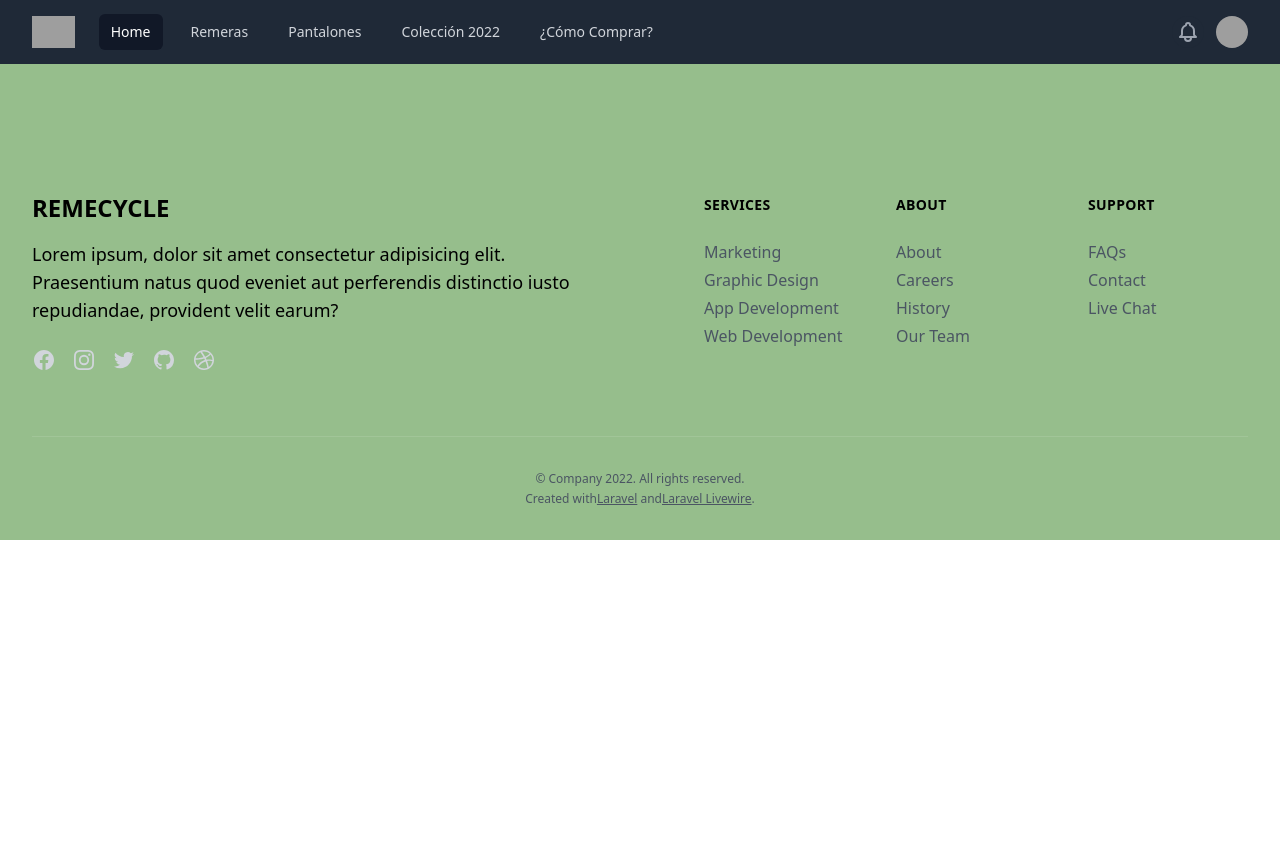
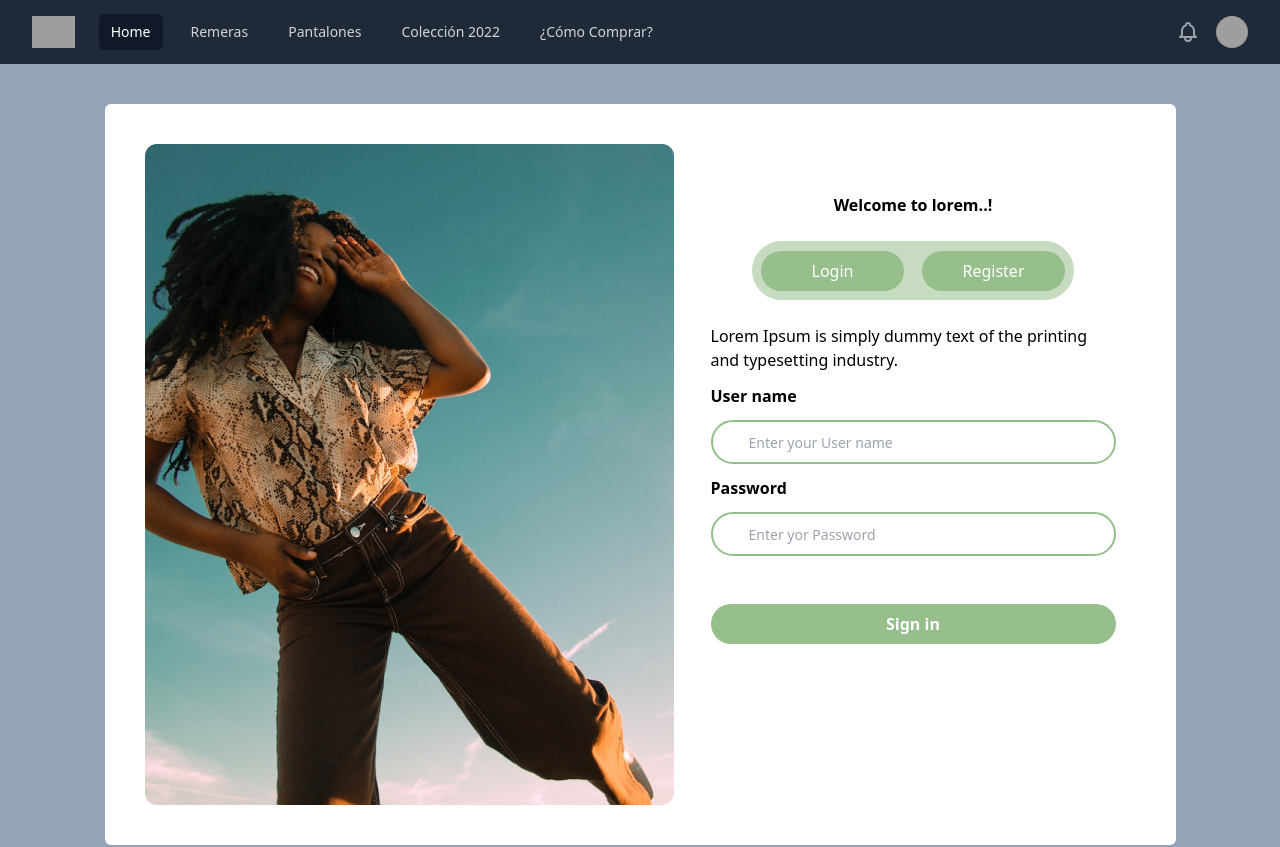
Before and after one commit to No-Country/C06-05-PERN, a React (Create React App) app in the folder frontend/: page /login in a window 1280 px wide. Shown: the top 847 px of the page. Before the commit the page ends 800 px from the top, so only its background shows below. Built offline with nearby package versions, Linux system fonts and the light colour scheme; grey boxes are pictures that could not be loaded.

Commit message:
Terminando el Login de la web, faltan las validaciones y el efecto del switch superior

```diff
--- a/frontend/src/App.js
+++ b/frontend/src/App.js
@@ -7,14 +7,18 @@ import Footer from './screens/generales/Footer.jsx'
 import { Route, Routes } from 'react-router-dom';
 import Products from './screens/generales/ProductCard'
 import ItemDetail2 from './screens/ItemDetail2';
+import Loginx from './screens/generales/Login';
 
-const Mensaje = (Element)=> <h1>Catálogo de remeras</h1>
+
 
 function App() {
   return (
 
        <Fragment>
           <Navbar/>
+
+          <Loginx/>
+
             <Routes>
               <Route path ='/' element={ <Home/>}/>
               <Route path ='/remeras' element={ <ItemDetail2/>} />
--- /dev/null
+++ b/frontend/src/screens/generales/Login.jsx
@@ -0,0 +1,87 @@
+import React, { useState } from 'react'
+import logo_login1 from '../../img/Login_img1.png'
+import logo_login2 from '../../img/Login_img2.png'
+
+
+
+
+
+const Login_input = (props) => {
+    return (
+      <div>
+        <p className='my-3 font-semibold  '> {props.label} </p>
+        <input  className='max-w-[426px]  w-full h-[52,96px] rounded-full placeholder:text-sm placeholder:  box-border py-2 pl-9 pr-3 border-[#96BE8C] border-2 focus:outline-none '  placeholder={props.text} />
+      </div>
+    )
+  }
+
+
+
+
+
+
+
+
+const Login = () => {
+
+    const [user,  setUser] = useState(true); // sera false cuando el usuario no este registrado
+
+    const cambiarLoginPage =()=>{
+      user ? setUser(false) : setUser(true);
+
+
+    }
+
+
+
+
+  return (
+    <div className='w-full py-10 bg-slate-400'>
+           <div className='max-w-[1071px] min-h-[741px] p-10 rounded-md bg-white flex flex-row  items-center justify-between mx-auto '>
+        <div className='max-w-[529px] max-h-[661px]   '>
+           {user==true ?
+           <img src={logo_login1}></img> :
+           <img src={logo_login2}></img>
+           }
+
+        </div>
+        <div className='p-5 w-[445px] h-[603px]'>
+
+
+            <div className=''>
+            <p className='mx-auto text-center font-semibold '>Welcome to lorem..!</p>
+            {/* boton de opciones */}
+            <div className='w-[322px] h-[59px] bg-[#c7dbc1] rounded-full overflow-auto my-6 flex justify-around items-center mx-auto'>
+                <button  onClick={cambiarLoginPage} className='bg-[#97bf8c] w-[143px] h-[40px] rounded-full text-white'>Login</button>
+                <button  onClick={cambiarLoginPage} className='bg-[#97bf8c] w-[143px] h-[40px] rounded-full text-white' >Register</button>
+            </div>
+
+            </div>
+            <p>Lorem Ipsum is simply dummy text of the printing and typesetting industry.</p>
+            <div className=''>
+               { user==false &&
+               <Login_input   label='Email Adress' text='Enter yor Email Adress'></Login_input>
+               }
+                <Login_input   label='User name' text='Enter your User name'/>
+                <Login_input   label='Password' text='Enter yor Password'/>
+            </div>
+           <button className='w-full bg-[#97bf8c] rounded-full py-2 mt-12 text-white font-semibold'>Sign in</button>
+        </div>
+
+    </div>
+    </div>
+
+
+  )
+}
+
+
+
+
+
+
+
+
+
+
+export default Login
```
Also changed, not shown: frontend/src/img/Login_img1.png (added), frontend/src/img/Login_img2.png (added).
